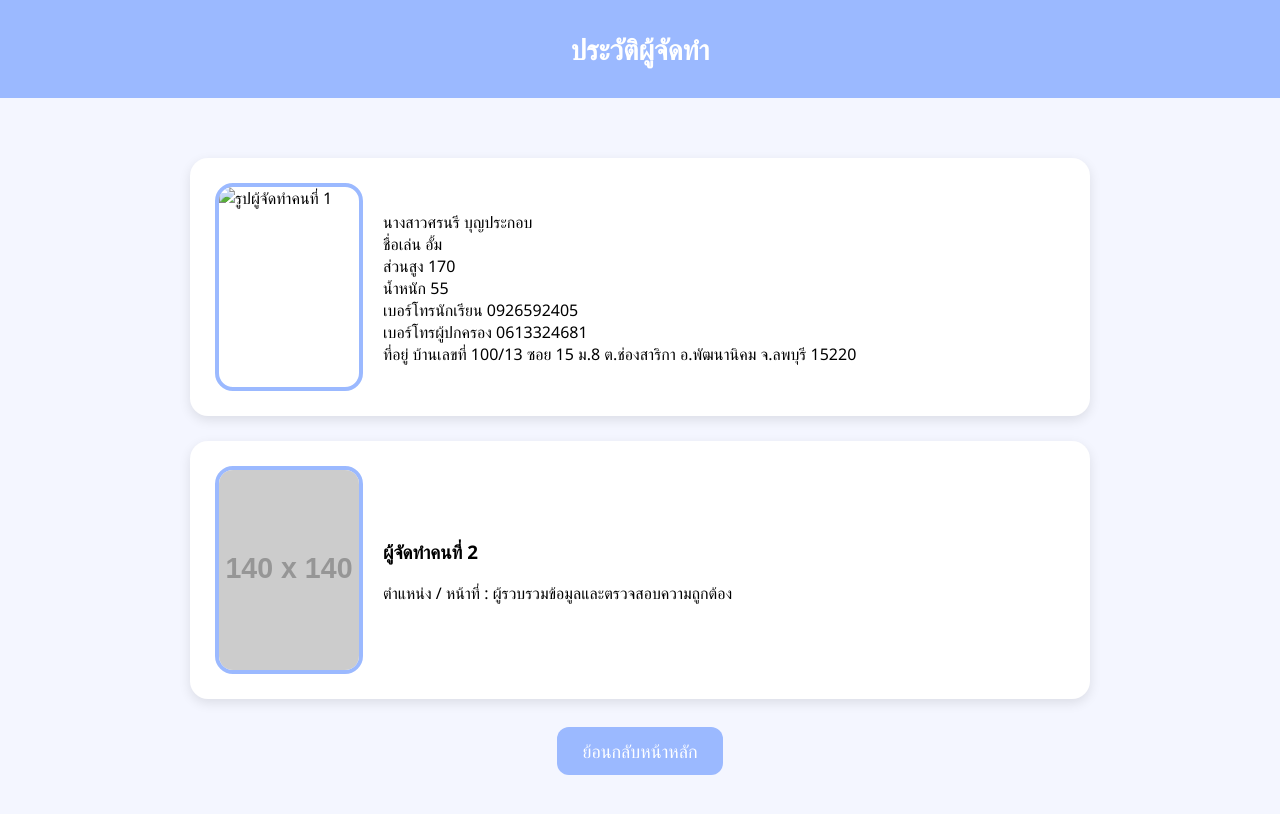
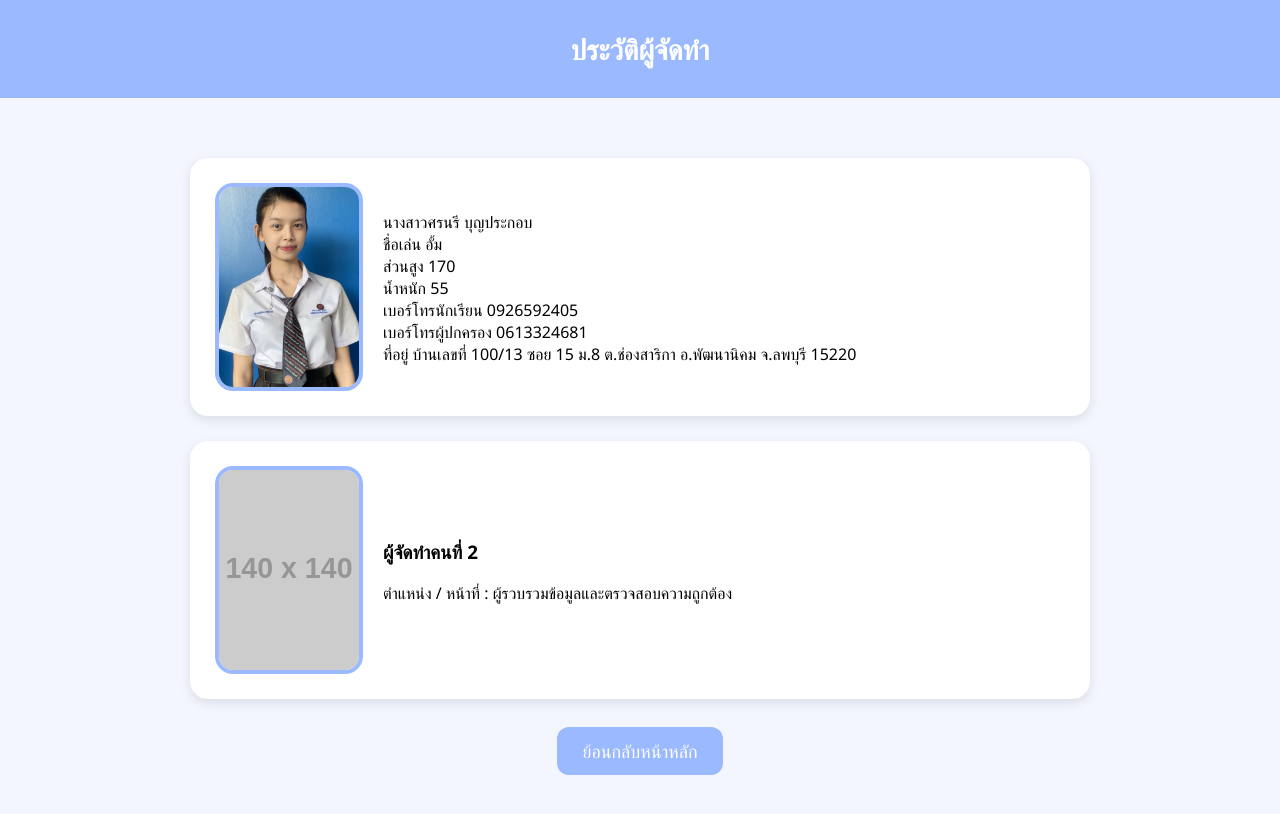
Before and after one commit to Sonnari310124/Sonnari-site, a plain HTML site: page history.html in a window 1280 px wide. Drawn offline with Linux system fonts and the light colour scheme; placeholder pictures from the web are drawn by us.

Commit message:
history.html

```diff
--- a/history.html
+++ b/history.html
@@ -71,7 +71,7 @@
 
   <div class="container">
     <div class="member">
-      <img src="Aum_Profile.jpg" alt="รูปผู้จัดทำคนที่ 1" />
+      <img src="images\Aum_Profile.jpg" alt="รูปผู้จัดทำคนที่ 1" />
       <div class="info">
         <h3></h3>
         <p>นางสาวศรนรี บุญประกอบ<br>
@@ -101,4 +101,5 @@
     </div>
   </div>
 </body>
+
 </html>
```
